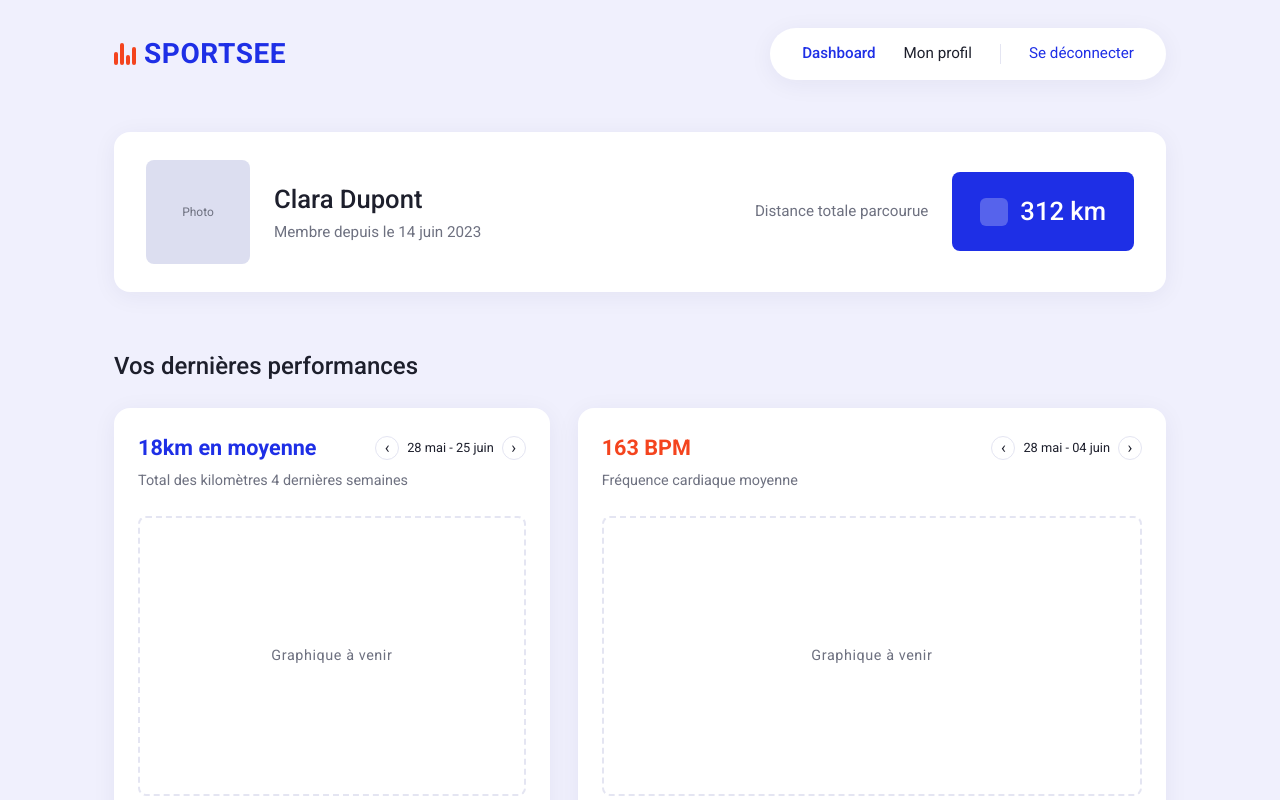
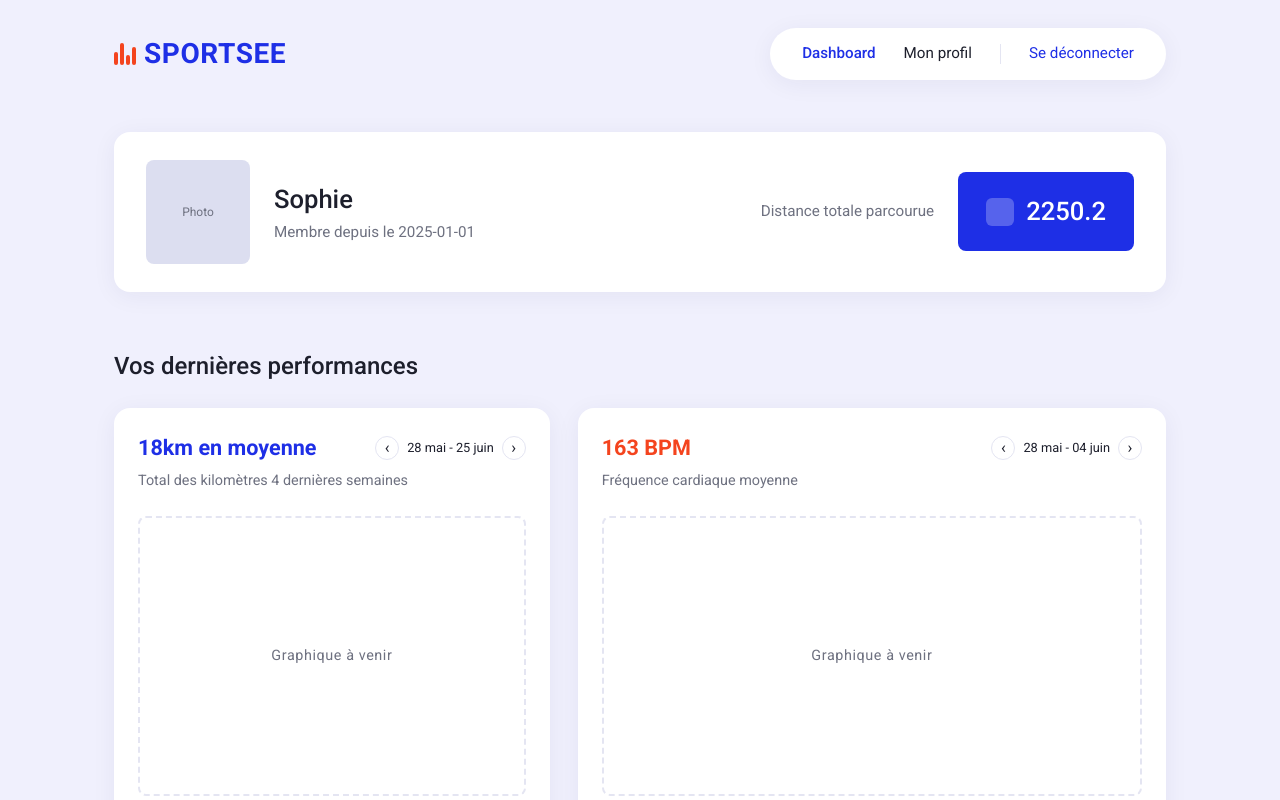
Before and after one commit to ChrisAnger59/SportSee, a React (Vite) app: page /dashboard in a window 1280 px wide. Shown: the top 800 px of the page. Built offline with nearby package versions, Linux system fonts and the light colour scheme.

Commit message:
dynamic User Mocked Data Display on Dashboard page

```diff
--- a/src/pages/Dashboard/index.jsx
+++ b/src/pages/Dashboard/index.jsx
@@ -1,23 +1,19 @@
 import UserBanner from '../../components/UserBanner'
 import GraphCard from '../../components/GraphCard'
 import StatCard from '../../components/StatCard'
+import { MOCK_USER_INFO } from '../../mocks/data'
 import './Dashboard.css'
 
-// Contenu figé repris des maquettes : il sera remplacé par le service
-// de données à l'étape suivante du projet.
-const user = {
-  name: 'Clara Dupont',
-  memberSince: '14 juin 2023',
-  totalDistance: '312 km',
-}
+const user = MOCK_USER_INFO['user123']
+
 
 function Dashboard() {
   return (
     <div className="dashboard">
       <UserBanner
-        name={user.name}
-        memberSince={user.memberSince}
-        totalDistance={user.totalDistance}
+        name={user.profile.firstName}
+        memberSince={user.profile.createdAt}
+        totalDistance={user.statistics.totalDistance}
       />
 
       <section className="dashboard__section">
```
